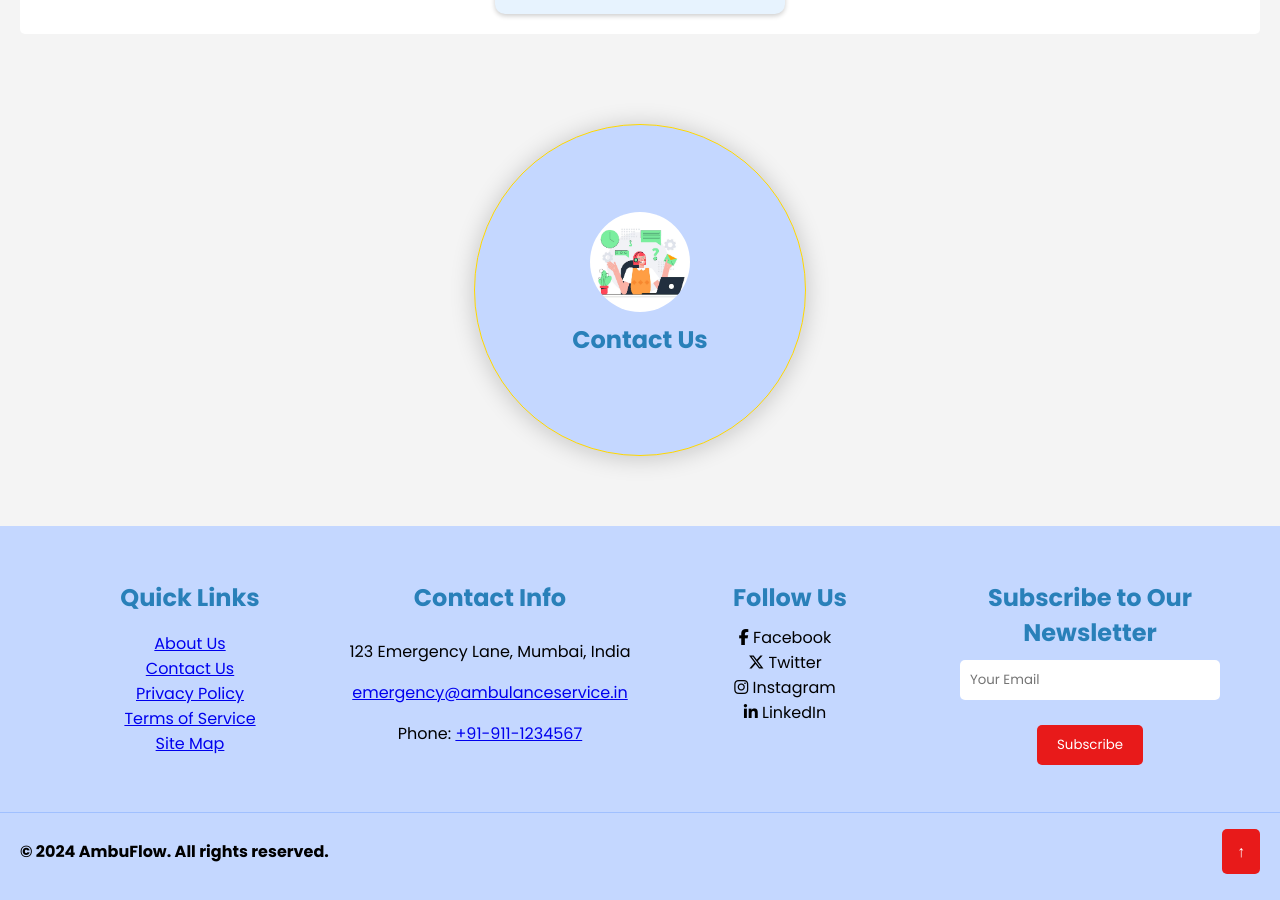
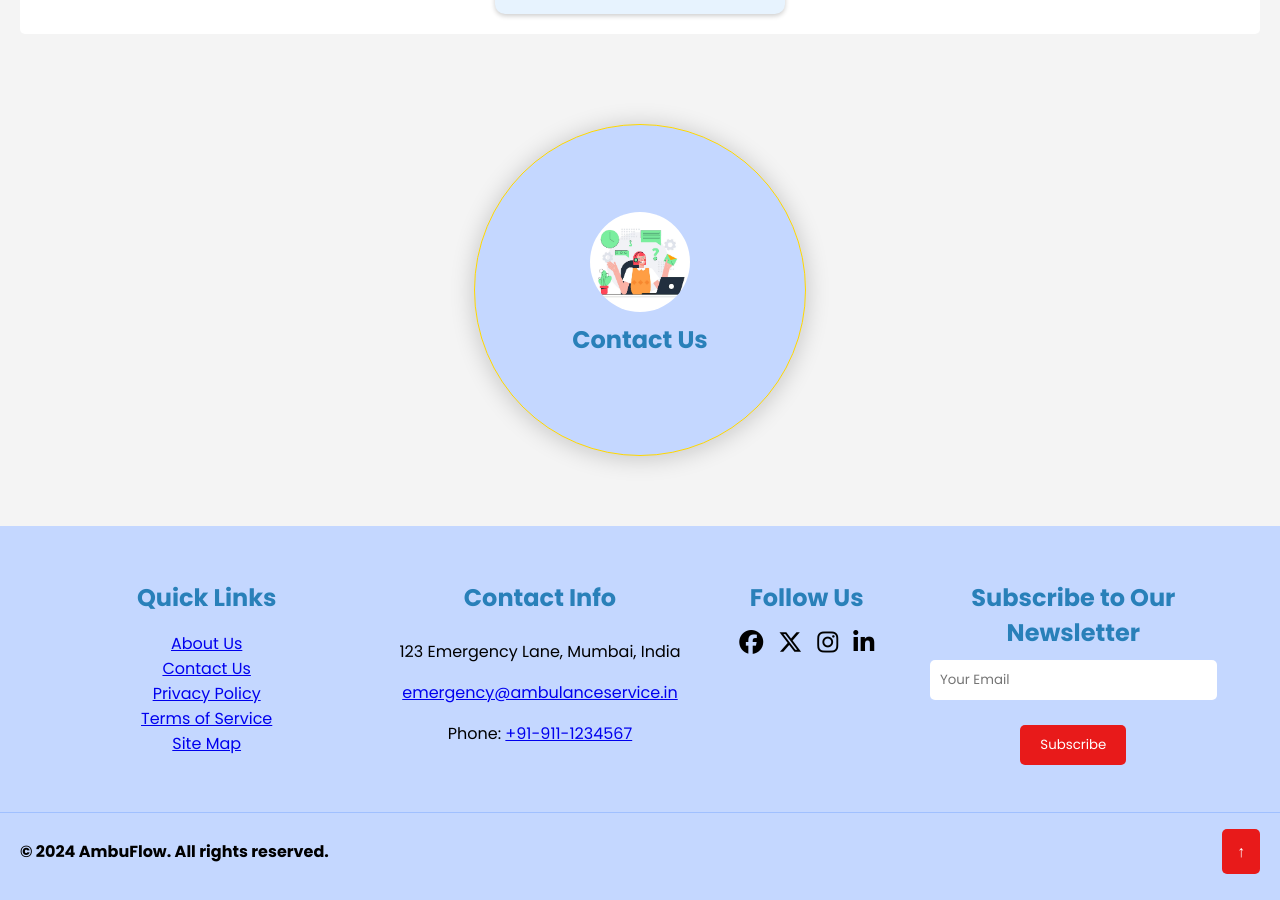
Before and after one commit to mansiruhil13/Bobble-AI, a Jekyll site: the page team.html, which Jekyll copies as it is, in a window 1280 px wide and 900 px high, scrolled down 810 px. Built offline with Jekyll 4.4.1, drawn with Linux system fonts in a browser that asks for light colours; some web fonts are replaced.

Commit message:
added hover animation on footer icons of team page

```diff
--- a/team.html
+++ b/team.html
@@ -331,14 +331,21 @@
       <p style="color: #000000;">Phone: <a href="tel:+91-911-1234567" class="footer-link">+91-911-1234567</a></p>
     </div>
 
-    <!-- Social Media Links -->
-    <div style="flex: 1; min-width: 200px; margin-bottom: 20px;">
-      <h3 style="font-size: 1.5rem; margin-bottom: 10px; color: #2980b9;">Follow Us</h3>
-      <a href="https://www.facebook.com" class="hover-link"><i class="fab fa-facebook-f"></i> Facebook</a><br>
-      <a href="https://www.twitter.com" class="hover-link"><i class="fa-brands fa-x-twitter"></i> Twitter</a><br>
-      <a href="https://www.instagram.com" class="hover-link"><i class="fab fa-instagram"></i> Instagram</a><br>
-      <a href="https://www.linkedin.com" class="hover-link"><i class="fab fa-linkedin-in"></i> LinkedIn</a>
-    </div>
+    <!-- Modified the looks of the social icons -->
+        <!-- Social Media Links -->
+        <div style="text-align: center; min-width: 200px; color: black;">
+            <h3 style="font-size: 1.5rem; margin-bottom: 10px; color: #2980b9;">Follow Us</h3>
+            <div style="display: flex; justify-content: center; align-items: center; gap: 15px;">
+              <a href="https://www.facebook.com" class="social-icon facebook"
+                style="color: black; text-decoration: none; font-size: 24px;"><i class="fab fa-facebook"></i></a>
+              <a href="https://www.twitter.com" class="social-icon twitter"
+                style="color: black; text-decoration: none; font-size: 24px;"><i class="fa-brands fa-x-twitter"></i></a>
+              <a href="https://www.instagram.com" class="social-icon instagram"
+                style="color: black; text-decoration: none; font-size: 24px;"><i class="fab fa-instagram"></i></a>
+              <a href="https://www.linkedin.com" class="social-icon linkedin"
+                style="color: black; text-decoration: none; font-size: 24px;"><i class="fab fa-linkedin-in"></i></a>
+            </div>
+          </div>
 
     <!-- Newsletter Subscription -->
     <div style="flex: 1; min-width: 200px; margin-bottom: 20px;">
```
